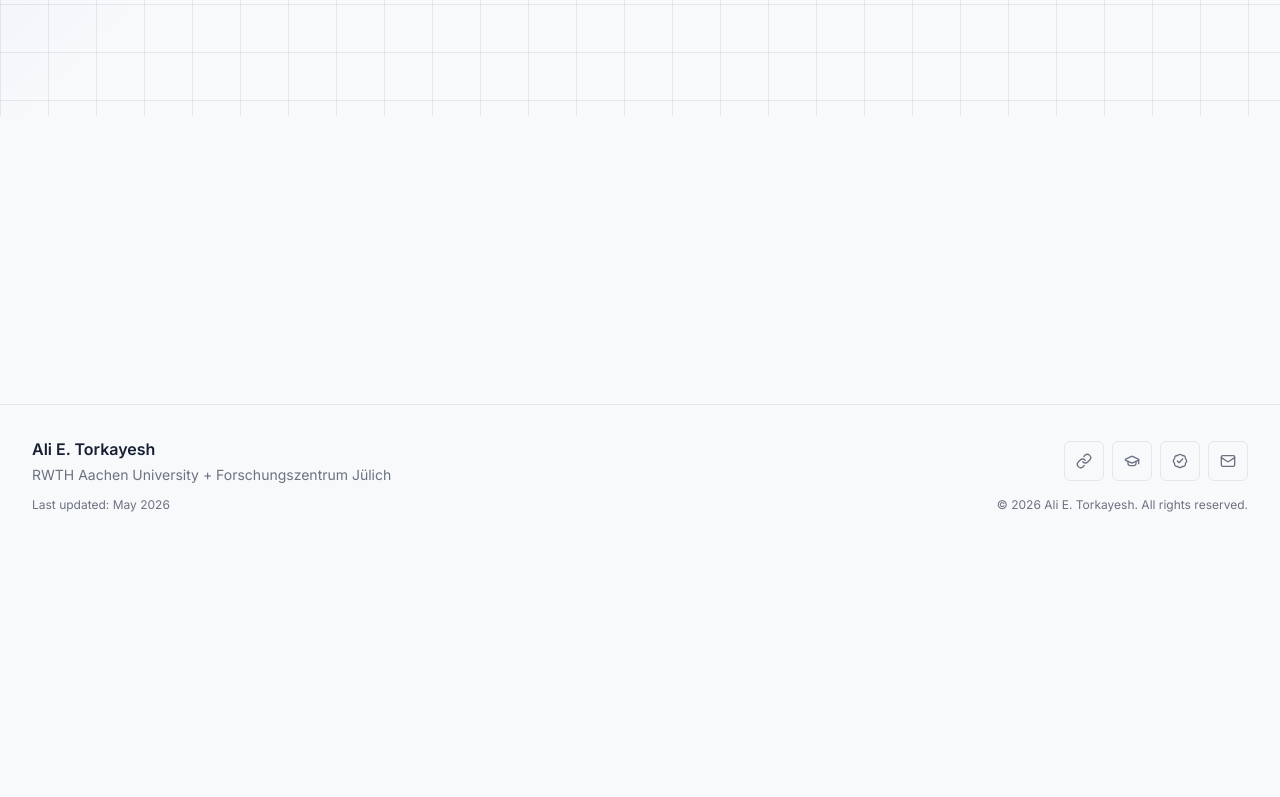
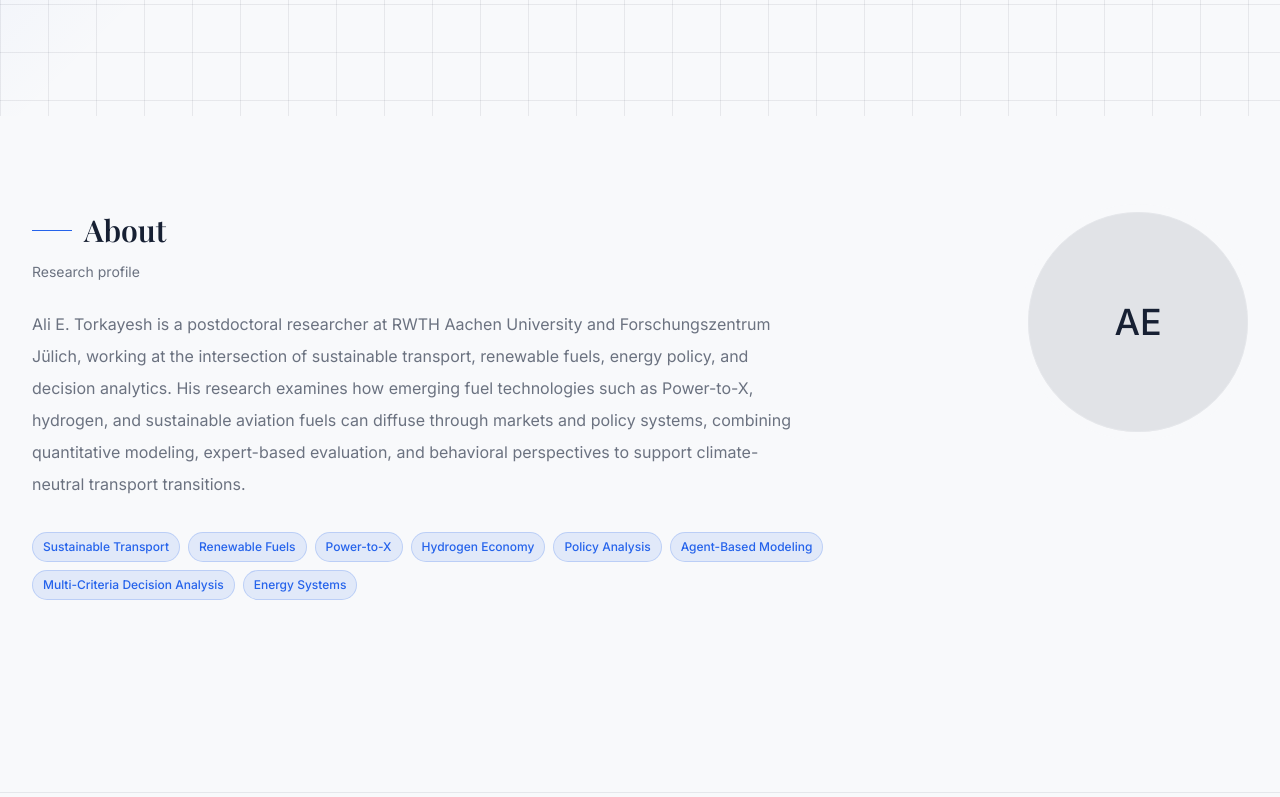
Before and after one commit to atorkayesh/atorkayesh.github.io, a Next.js app: page / in a window 1280 px wide. Shown: the part 686-1483 px from the top of the page. Before the commit the page ends 1231 px from the top, so only its background shows below. Built offline with nearby package versions, Linux system fonts and the light colour scheme; a web font is replaced by a local one.

Commit message:
feat: add portfolio data and landing shell

```diff
--- a/src/app/page.tsx
+++ b/src/app/page.tsx
@@ -1,4 +1,5 @@
 import { PageWrapper } from "@/components/layout/PageWrapper";
+import { AboutSection } from "@/components/sections/AboutSection";
 import { HeroSection } from "@/components/sections/HeroSection";
 
 export default function Home() {
@@ -6,7 +7,7 @@ export default function Home() {
     <main className="flex-1">
       <HeroSection />
       <PageWrapper className="space-y-24 py-24">
-        <section className="scroll-mt-24" id="research" />
+        <AboutSection />
         <section className="scroll-mt-24" id="publications" />
         <section className="scroll-mt-24" id="teaching" />
         <section className="scroll-mt-24" id="contact" />
--- /dev/null
+++ b/src/components/sections/AboutSection.tsx
@@ -0,0 +1,42 @@
+import { person } from "@/data/person";
+import { Avatar } from "@/components/ui/Avatar";
+import { SectionHeading } from "@/components/ui/SectionHeading";
+import { Tag } from "@/components/ui/Tag";
+
+const initials = person.name
+  .split(" ")
+  .map((part) => part[0])
+  .join("")
+  .slice(0, 2);
+
+export function AboutSection() {
+  return (
+    <section className="scroll-mt-24" id="research">
+      <div className="grid gap-10 md:grid-cols-[1fr_16rem] md:items-start">
+        <div className="order-2 md:order-1">
+          <SectionHeading subtitle="Research profile">About</SectionHeading>
+          <p className="mt-6 max-w-3xl text-base leading-8 text-muted">{person.bio}</p>
+          <div className="mt-8 flex flex-wrap gap-2" aria-label="Research interests">
+            {person.researchInterests.map((interest) => (
+              <a
+                className="focus-visible:outline-2 focus-visible:outline-offset-2 focus-visible:outline-accent"
+                href={`#${interest.toLowerCase().replaceAll(" ", "-")}`}
+                key={interest}
+              >
+                <Tag>{interest}</Tag>
+              </a>
+            ))}
+          </div>
+        </div>
+        <div className="order-1 flex justify-center md:order-2 md:justify-end">
+          <Avatar
+            alt={person.name}
+            className="text-4xl shadow-sm ring-8 ring-background"
+            initials={initials}
+            size={220}
+          />
+        </div>
+      </div>
+    </section>
+  );
+}
```
